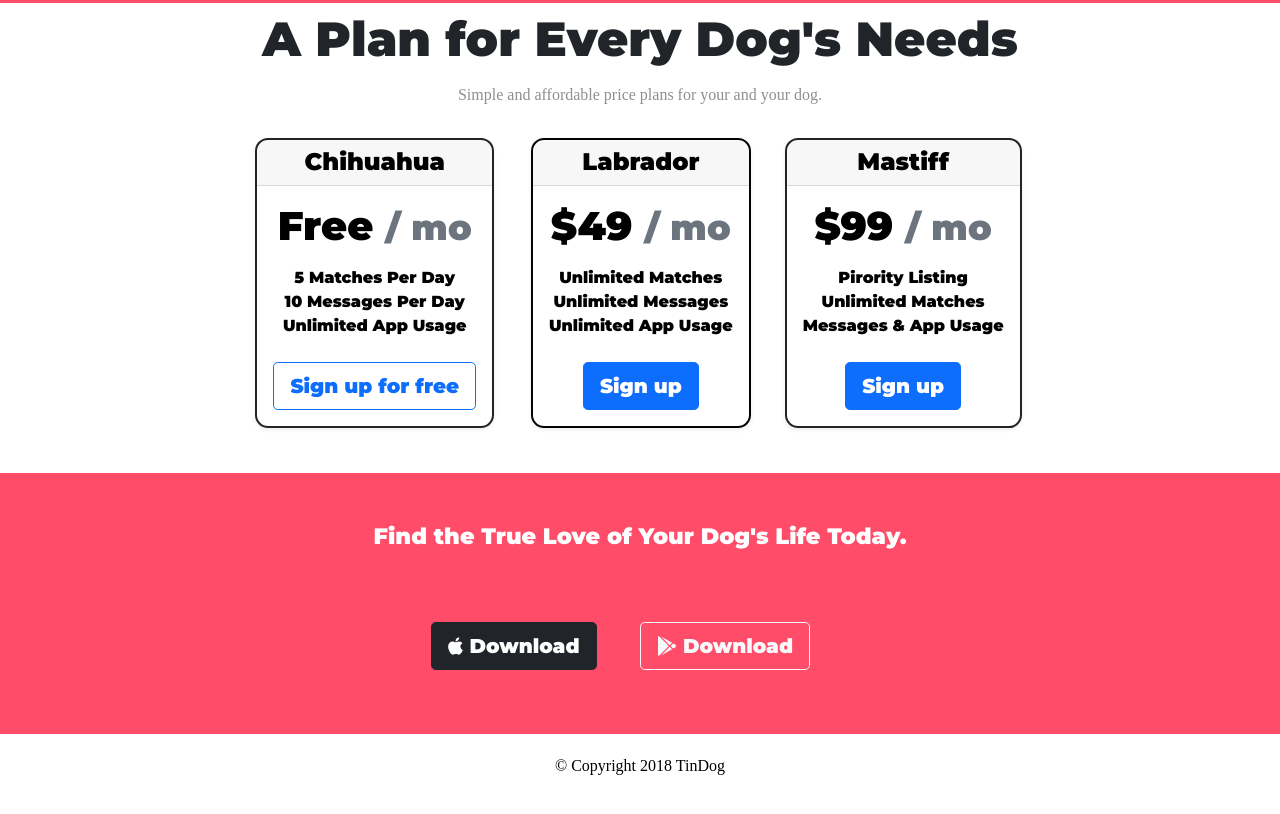
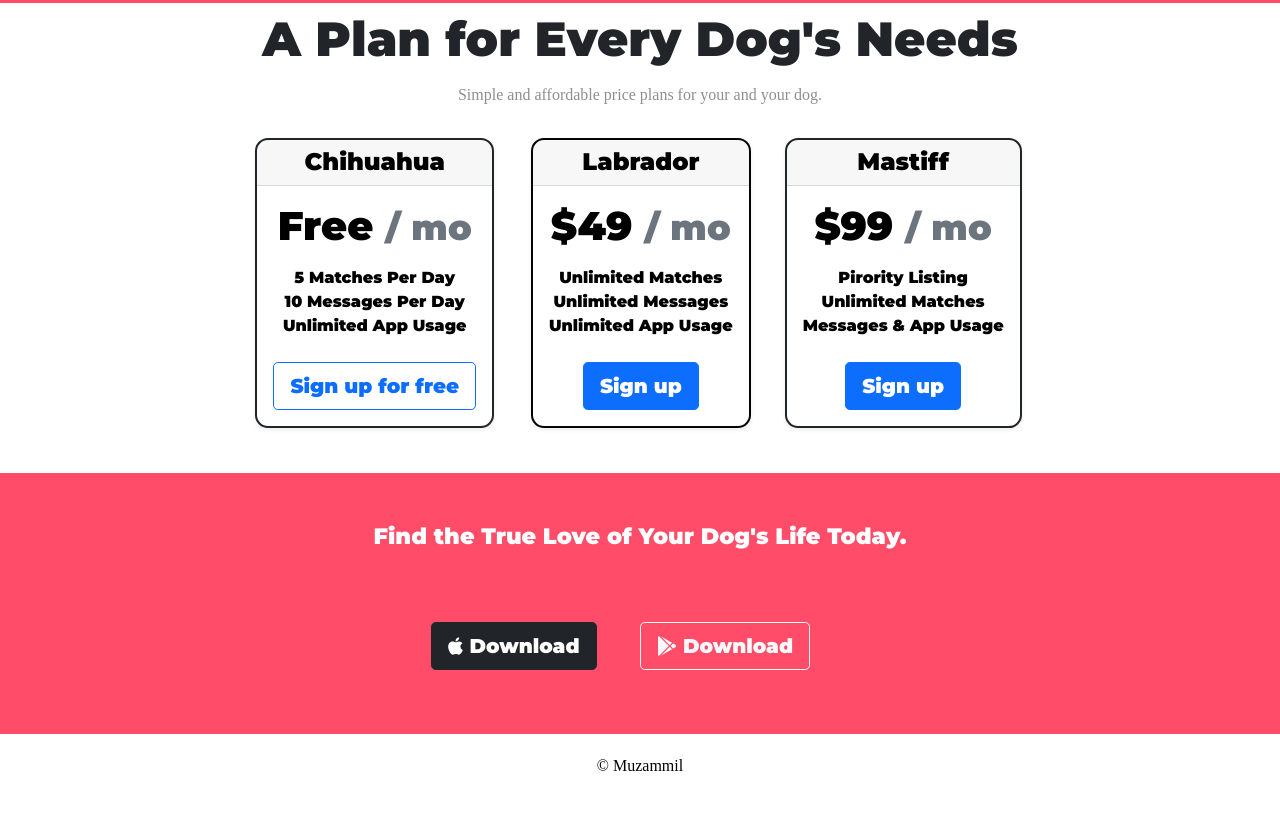
Before and after one commit to Muzammilkahtib/Tindog, a plain HTML site: page index.html in a window 1280 px wide. Shown: the part 1730-2544 px from the top of the page. Drawn offline with nearby package versions, Linux system fonts and the light colour scheme.

Commit message:
copy right

```diff
--- a/index.html
+++ b/index.html
@@ -225,7 +225,7 @@
 <!-- footer section -->
 
     <section id="footer">
-      <p class="p1">© Copyright 2018 TinDog</p>
+      <p class="p1">© Muzammil</p>
     </section>
   </body>
 
```
